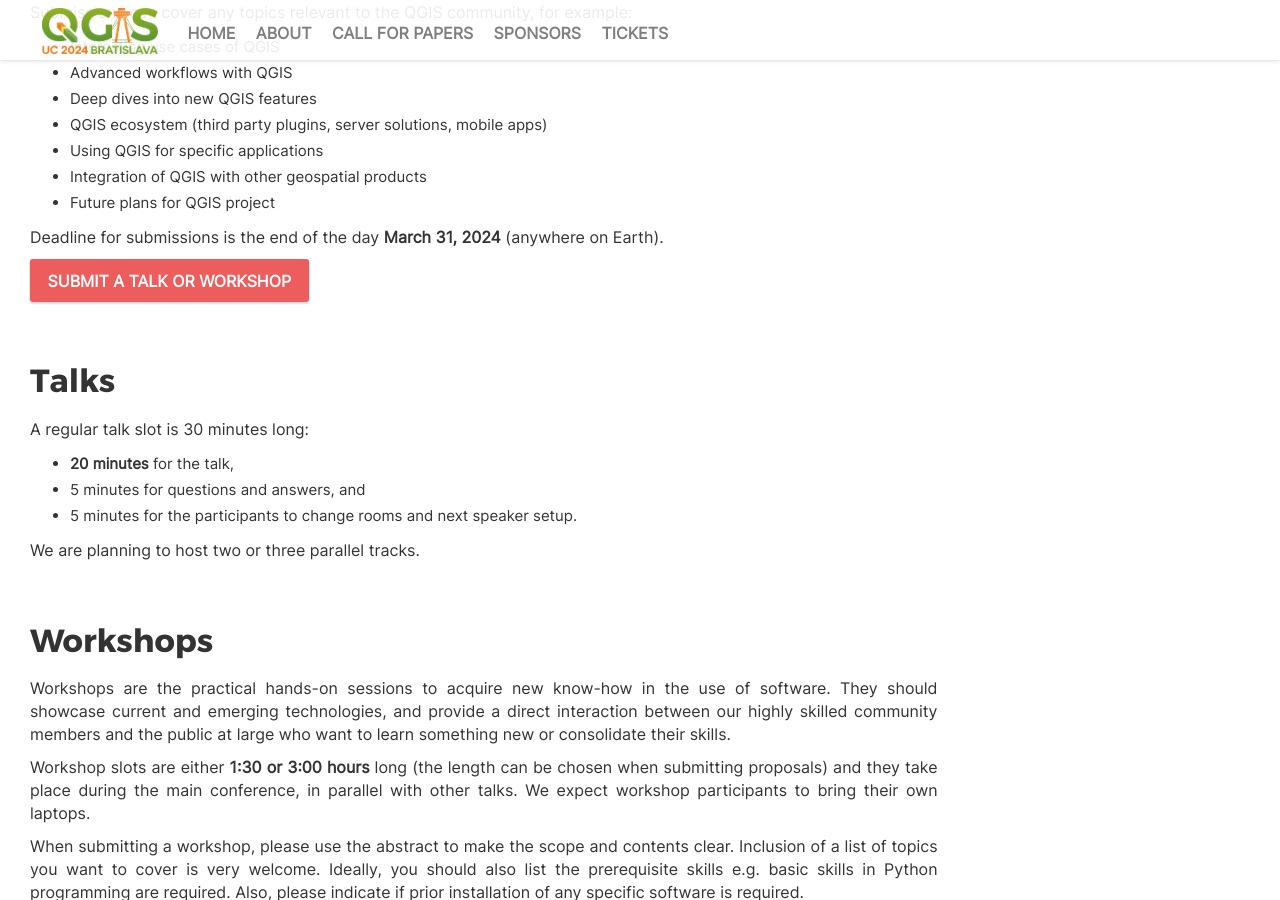
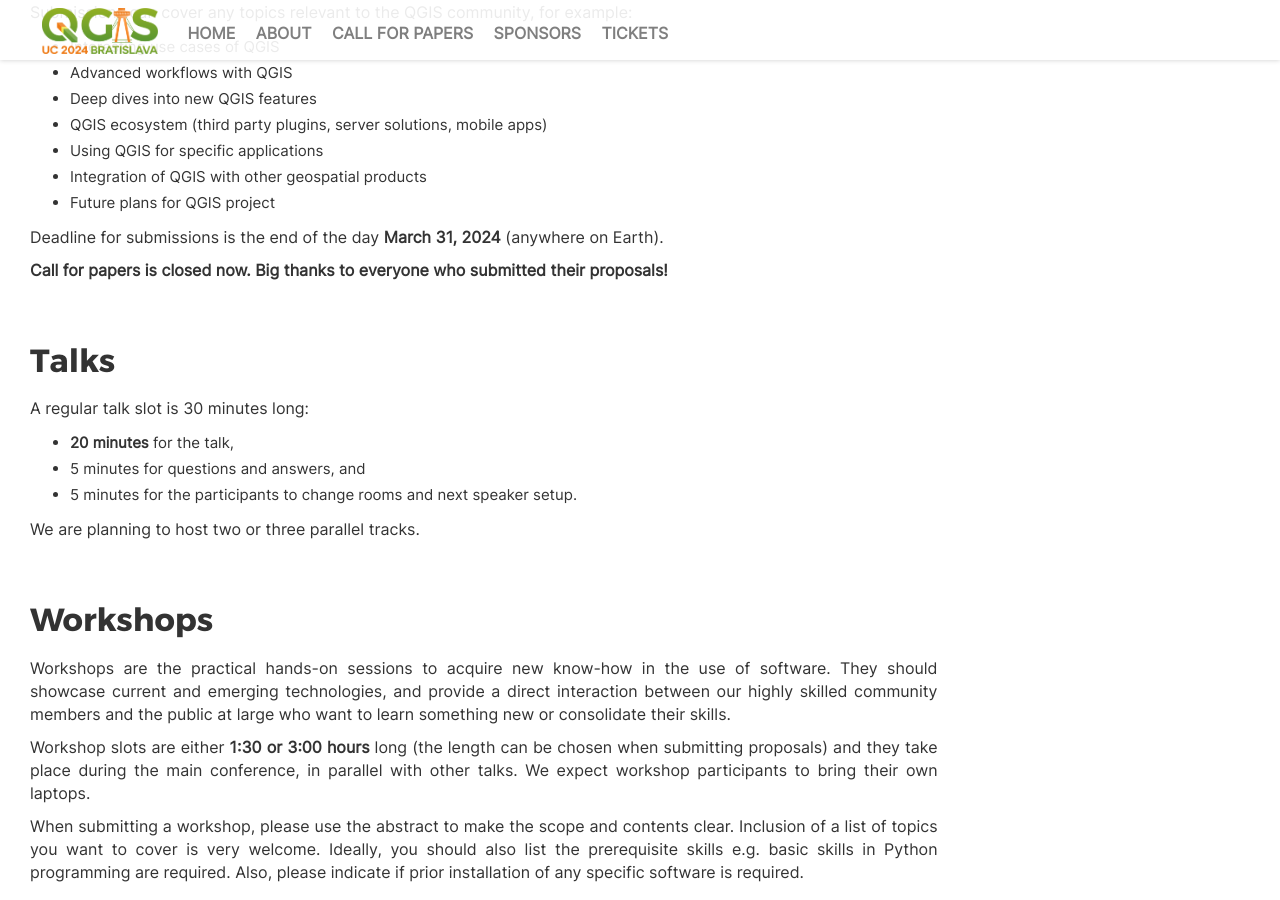
Before and after one commit to qgis-sk/uc2024-web, a Jekyll site: the page built from _pages/call-for-papers.md, in a window 1280 px wide and 900 px high, scrolled down 636 px. Built offline with Jekyll 4.4.1, drawn with Linux system fonts in a browser that asks for light colours; nearby versions of some CDN libraries; comment, search, counter and statistics services are not loaded.

Commit message:
Call for papers is now closed

```diff
--- a/_pages/call-for-papers.md
+++ b/_pages/call-for-papers.md
@@ -37,7 +37,7 @@
 Deadline for submissions is the end of the day **March 31, 2024** (anywhere on Earth).
 
 <div align="">
-    <a href="https://talks.osgeo.org/qgis-uc2024/cfp" class="btn btn-primary waves-effect waves-button waves-light waves-float">Submit a talk or workshop</a>
+    <b>Call for papers is closed now. Big thanks to everyone who submitted their proposals!</b>
 </div>
 
 
```
